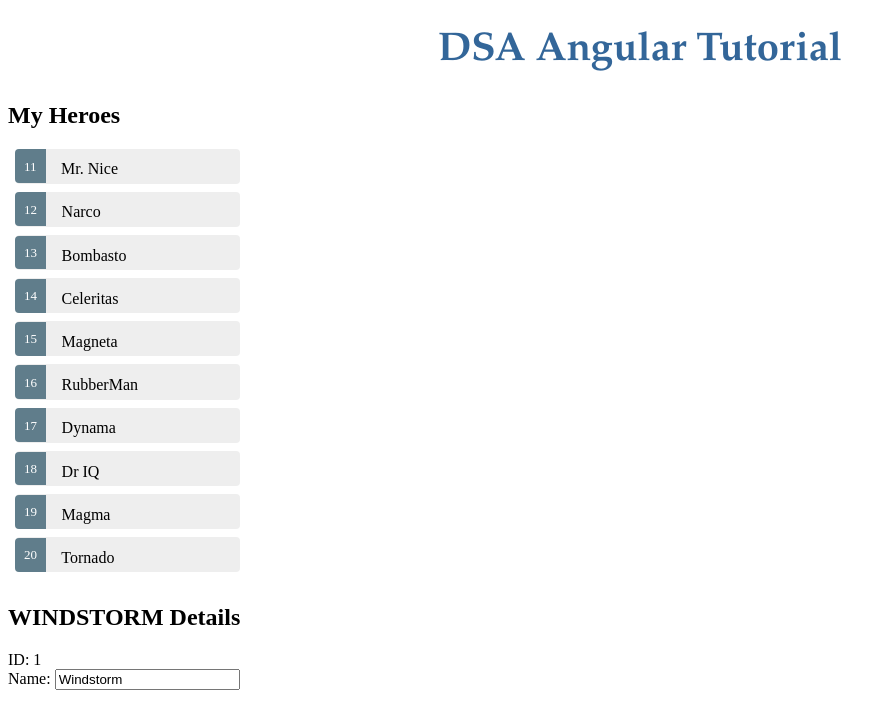
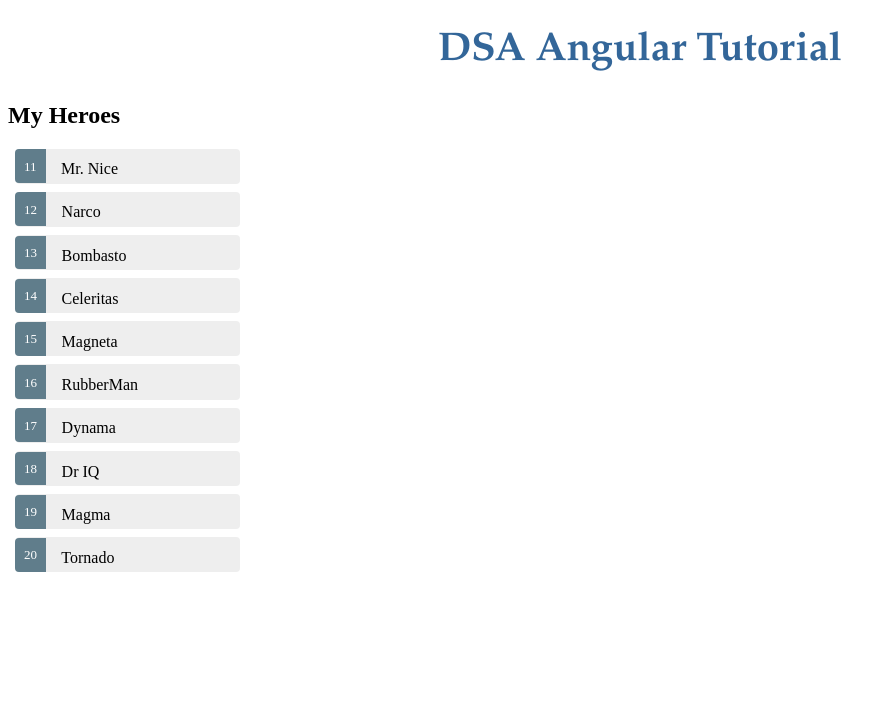
Before and after one commit to jeffsmithsailing/Angular2, an Angular app: page / in a window 1280 px wide. Shown: the top 722 px of the page, without its empty margins (0-896 px from the left). Built offline with nearby package versions, Linux system fonts and the light colour scheme.

Commit message:
End of tutorial step 4 - works perfectly

```diff
--- a/src/app/heroes/heroes.component.html
+++ b/src/app/heroes/heroes.component.html
@@ -1,19 +1,22 @@
 <!doctype html>
 <h2>My Heroes</h2>
 <ul class="heroes">
-	<li *ngFor="let hero of heroes" (click)="onSelect(hero)">
+	<li *ngFor="let hero of heroes"
+		[class.selected]="hero ===selectedHero"
+		(click)="onSelect(hero)">
 		<span class="badge">{{hero.id}}</span> {{hero.name}}
 	</li>
 </ul>
 
 
+<div *ngIf="selectedHero">
+	<h2>{{ selectedHero.name | uppercase }} Details</h2>
 
-<h2>{{hero.name | uppercase }} Details</h2>
+	<div><span>ID: </span>{{selectedHero.id}}</div>
 
-<div><span>ID: </span>{{hero.id}}</div>
-
-<div>
-	<label>Name:
-		<input [(ngModel)]="hero.name" placeholder="name">
-	</label>
+		<div>
+			<label>Name:
+				<input [(ngModel)]="selectedHero.name" placeholder="name">
+			</label>
+		</div>
 </div>
--- a/src/app/heroes/heroes.component.ts
+++ b/src/app/heroes/heroes.component.ts
@@ -10,6 +10,11 @@
 })
 
 export class HeroesComponent implements OnInit {
+	selectedHero: Hero;
+
+	onSelect(hero: Hero): void {
+		this.selectedHero = hero;
+	}
 	heroes = HEROES;
 	hero: Hero = {
 		id: 1,
```
